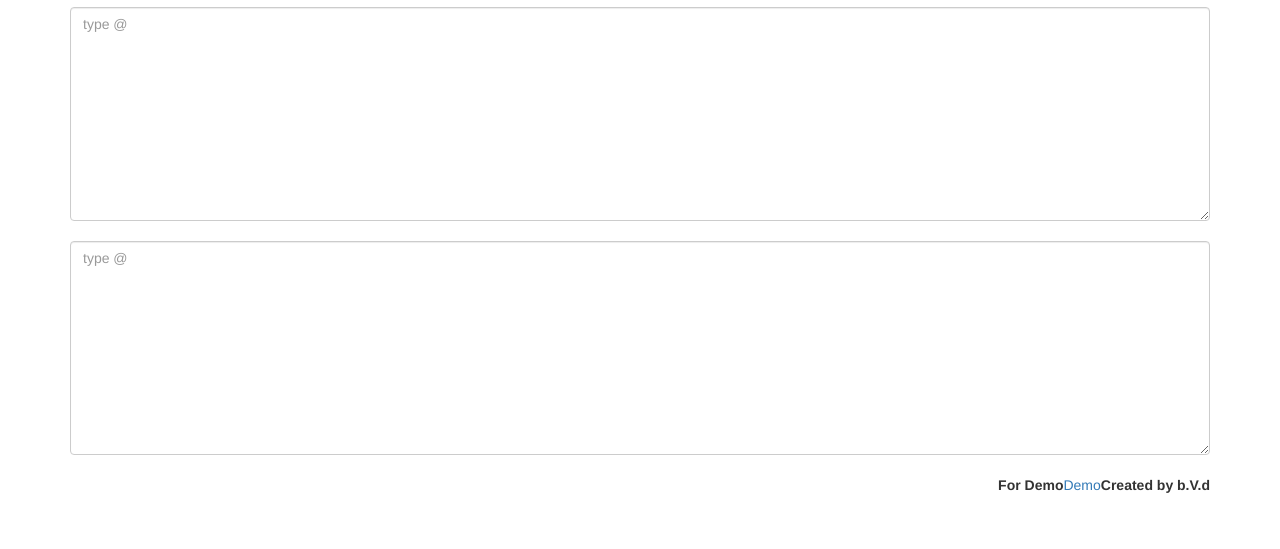
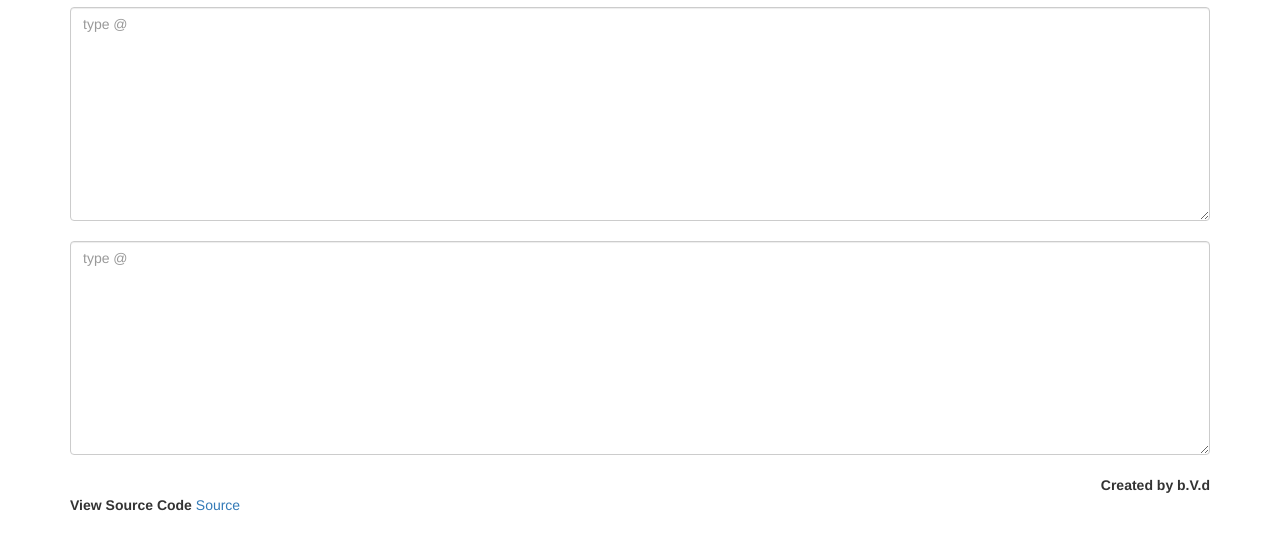
Before and after one commit to Buddhimad/MentionAngularJS, a plain HTML site: page index.html in a window 1280 px wide. Shown: the part 109-658 px from the top of the page. Drawn offline with Linux system fonts and the light colour scheme.

Commit message:
source link added

```diff
--- a/index.html
+++ b/index.html
@@ -18,8 +18,8 @@
                     <li ng-repeat='listElement in listElements' ng-click="bMaxMentionSelect($event)">{{listElement.first_name}}</li>
                 </ul>
             </div>
-            <p id="signature"><b>Created by b.V.d</b></p>
-            <p style="float:right;"><b>For Demo</b><a href="https://buddhimad.github.io/MentionAngularJS/">Demo</a></p>
+            <p id="signature"><b>Created by b.V.d</b></p><br/>
+            <p style="float: left;"><b>View Source Code</b><a href="https://github.com/Buddhimad/MentionAngularJS" target="_blank"> Source</a></p>
         </div>
     <script src="js/jquery.min.js"></script>
     <script src="js/bootstrap.min.js"></script>
```
